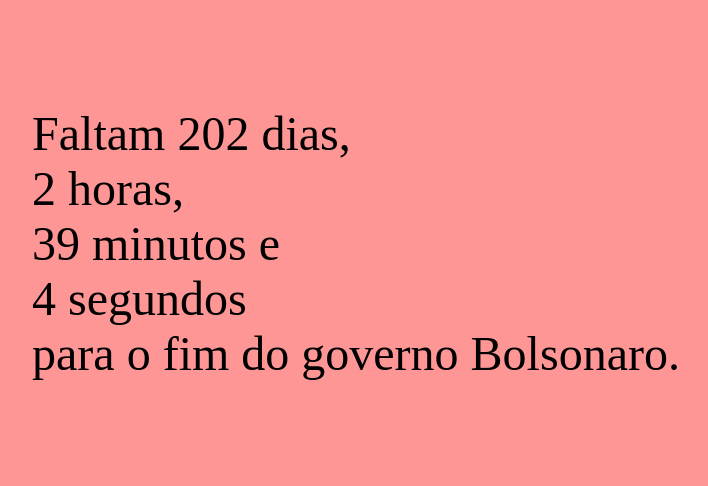
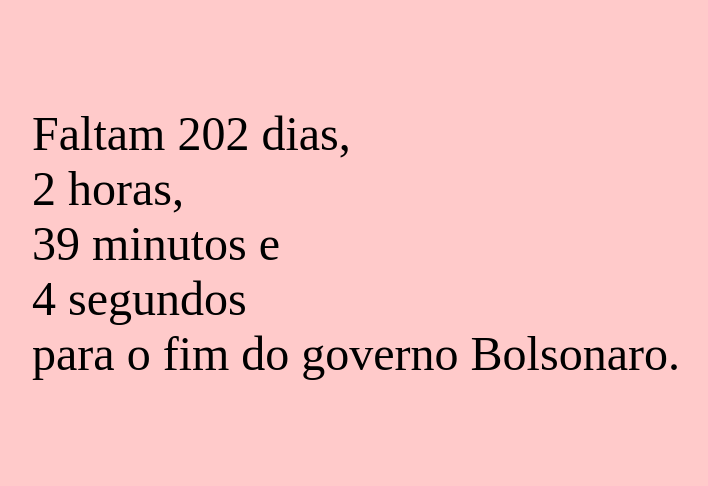
Before and after one commit to vitorjaguat/timer-bozo, a plain HTML site: page index.html in a window 1280 px wide. Shown: the part 157-643 px from the top of the page, without its empty margins (284-992 px from the left). Drawn offline with Linux system fonts and the light colour scheme.

Commit message:
Add background-color changing day-to-day feature

```diff
--- a/app.css
+++ b/app.css
@@ -4,7 +4,7 @@ body {
     display: flex;
     justify-content: center;
     align-items: center;
-    background-color: rgb(255, 150, 150);
+    /* background-color: rgb(255, 83, 83); */
 
 }
 
--- a/app.js
+++ b/app.js
@@ -1,4 +1,6 @@
-setInterval(function () {
+
+
+const timerF = function () {
     const fimBozo = new Date(2023, 1, 1);
     // console.log(fimBozo)
     const now = new Date();
@@ -16,4 +18,25 @@ setInterval(function () {
     const timer = `Faltam ${timerDays} dias, \n${timerHours} horas, \n${timerMinutes} minutos e \n${timerSeconds} segundos \npara o fim do governo Bolsonaro.`
 
     document.querySelector('.text').innerText = timer;
-}, 1000)
+
+    return timerDays;
+}
+
+timerF();
+setInterval(timerF, 1000)
+
+const dayColor = function () {
+    const fimBozo = new Date(2023, 1, 1);
+    // console.log(fimBozo)
+    const now = new Date();
+
+    const second = 1000
+    const minute = second * 60
+    const hour = minute * 60
+    const day = hour * 24;
+
+    const distance = fimBozo - now;
+    return Math.floor(distance / day);
+}
+
+document.body.style.backgroundColor = `rgb(255,${dayColor()},${dayColor()})`;
```
